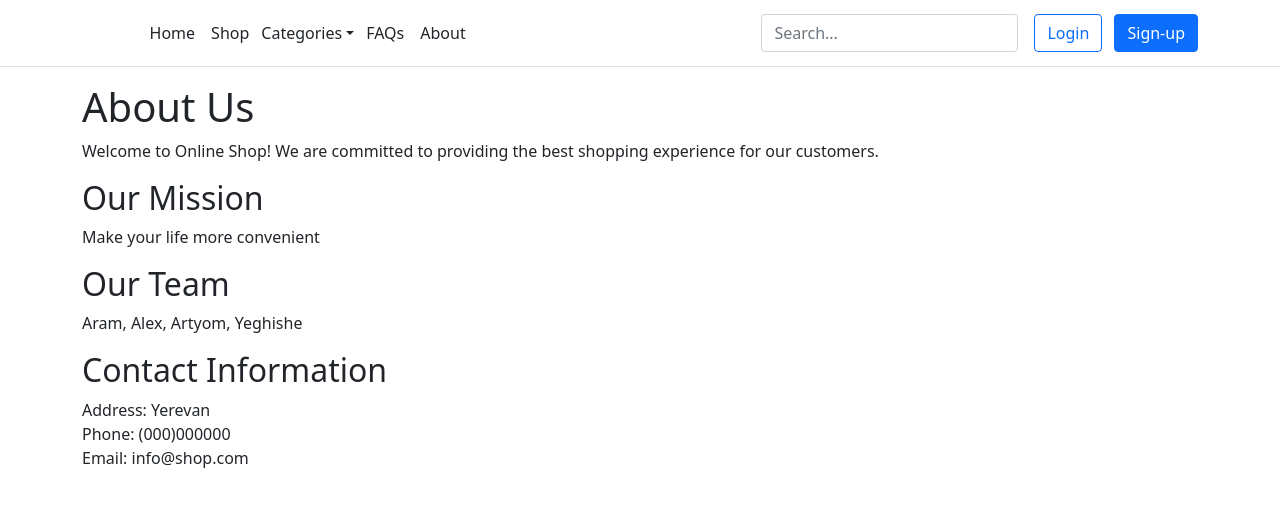
After one commit to Yeghishe-Arakelyan/online_shop, a Django app: page /about/ in a window 1280 px wide. The commit adds this page. Shown: the top 507 px of the page. Run offline with Django 4.2, Linux system fonts and the light colour scheme; data comes from the database, SQL or seed files in the repository; both versions use the stored data as it was after the commit.

Commit message:
Add and modify files for FAQs and About pages, and product images

```diff
--- /dev/null
+++ b/shop/templates/about.html
@@ -0,0 +1,22 @@
+<!-- about.html -->
+{% extends 'base.html' %}
+
+{% block title %}About Us - Your Online Shop{% endblock %}
+
+{% block content %}
+    <h1>About Us</h1>
+    <p>Welcome to Online Shop! We are committed to providing the best shopping experience for our customers.</p>
+
+    <h2>Our Mission</h2>
+    <p>Make your life more convenient</p>
+
+    <h2>Our Team</h2>
+    <p>Aram, Alex, Artyom, Yeghishe</p>
+
+    <h2>Contact Information</h2>
+    <p>
+        Address: Yerevan<br>
+        Phone: (000)000000<br>
+        Email: info@shop.com<br>
+    </p>
+{% endblock %}
--- a/shop/templates/base.html
+++ b/shop/templates/base.html
@@ -28,7 +28,7 @@
         <!-- Menu -->
         <ul class="nav col-12 col-lg-auto me-lg-auto mb-2 justify-content-center mb-md-0">
           <li><a href="{% url 'shop:home_page' %}" class="nav-link px-2 text-dark">Home</a></li>
-          <li><a href="#" class="nav-link px-2 text-dark">Shop</a></li>
+          <li><a href="{% url 'shop:home_page' %}" class="nav-link px-2 text-dark">Shop</a></li>
           <!-- categories dropdown -->
           <div class="dropdown text-end">
             <a href="#" class=" mt-2 me-1 ms-1 text-dark d-block link-dark text-decoration-none dropdown-toggle"id="dropdownUser1" data-bs-toggle="dropdown" aria-expanded="false">Categories</a>
@@ -46,8 +46,8 @@
               {% endfor %}
             </ul>
           </div>
-          <li><a href="#" class="nav-link px-2 text-dark">FAQs</a></li>
-          <li><a href="#" class="nav-link px-2 text-dark">About</a></li>
+          <li><a href="{% url 'shop:faqs' %}" class="nav-link px-2 text-dark">FAQs</a></li>
+          <li><a href="{% url 'shop:about' %}" class="nav-link px-2 text-dark">About</a></li>
         </ul>
         <!-- search form -->
         <form class="col-12 col-lg-auto mb-3 mb-lg-0 me-lg-3" action="{% url 'shop:search' %}">
--- a/shop/urls.py
+++ b/shop/urls.py
@@ -12,4 +12,6 @@ urlpatterns = [
 	path('favorites/', views.favorites, name='favorites'),
 	path('search/', views.search, name='search'),
 	path('filter/<slug:slug>/', views.filter_by_category, name='filter_by_category'),
+    path('faqs/', views.faqs_view, name='faqs'),
+    path('about/', views.about_view, name='about')
 ]
--- a/shop/views.py
+++ b/shop/views.py
@@ -85,3 +85,12 @@ def filter_by_category(request, slug):
 				for product in Product.objects.filter(category=category).all()]
 	context = {'products': paginat(request ,result)}
 	return render(request, 'home_page.html', context)
+
+
+def faqs_view(request):
+    # Your logic for fetching and passing FAQs data to the template goes here
+    return render(request, 'faqs.html')
+
+def about_view(request):
+    # Your logic for passing data about your shop to the template goes here
+    return render(request, 'about.html')
```
Also changed, not shown: shop/templates/faqs.html (added, +19 -0 lines), db.sqlite3, media/products/1w.jpg (added), media/products/2images.jpg (added), media/products/3images.jpg (added), media/products/4images.jpg (added), media/products/5images.jpg (added).
